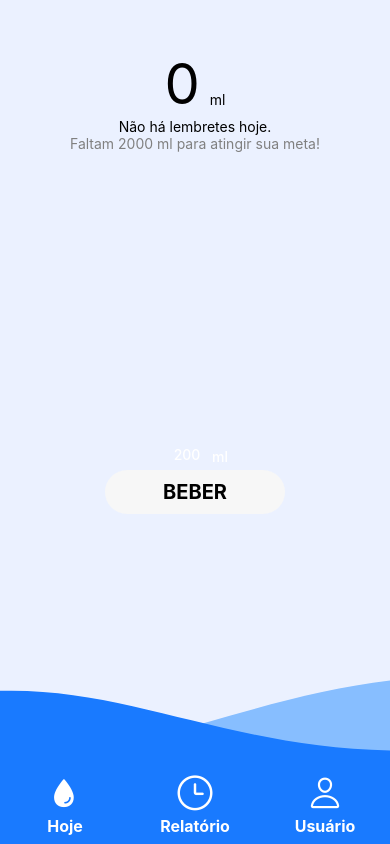
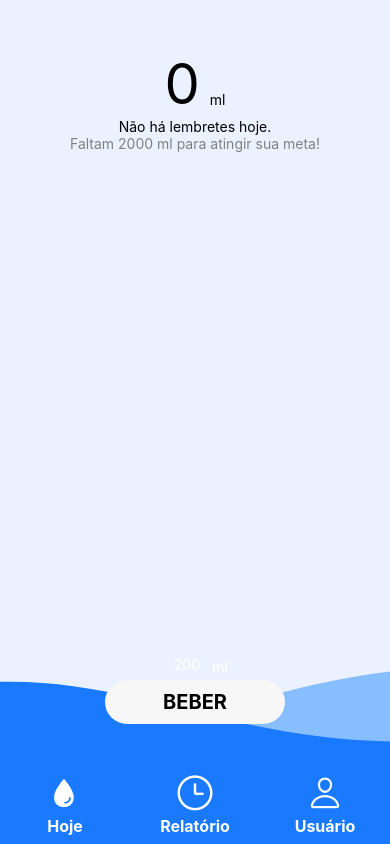
Before and after one commit to lucasgearhead/Water-App-Mobile, a React Native app: screen /Hoje in a window 390 px wide. Built offline with nearby package versions, Linux system fonts and the light colour scheme; what expo-notifications would draw is missing.

Commit message:
try up waves

```diff
--- a/src/Components/waves/Waves.js
+++ b/src/Components/waves/Waves.js
@@ -10,19 +10,19 @@ import Animated, {
 } from "react-native-reanimated";
 import { colors } from "../../Constants/constants";
 
-const { width } = Dimensions.get("screen");
+const { width, height } = Dimensions.get("screen");
 const AnimatedPath = Animated.createAnimatedComponent(Path);
 const AnimatedSvg = Animated.createAnimatedComponent(Svg);
 
 export default function Waves() {
-  const heightAnimated = useSharedValue(200);
+  const heightAnimated = useSharedValue(height * 0.175);
   const waveAnimated = useSharedValue(5);
 
   const svgContainerProps = useAnimatedProps(() => {
     return {
       width,
       height: heightAnimated.value,
-      viewBox: `0 -${width * 0.23} ${width} ${heightAnimated.value}`,
+      viewBox: `0 -${width * 0.1} ${width} ${heightAnimated.value}`,
     };
   });
 
@@ -30,13 +30,10 @@ export default function Waves() {
     return {
       d: `
       M 0 ${-width * 0.0476}
-        C ${width * 0.24}
-          ${width * 0.2}
-          ${width * 0.667}
-          ${-width * 0.215}
-          ${width}
-          ${-width * 0.0476}
-        V ${heightAnimated.value}
+      C ${width * 0.24} ${width * 0.2} ${width * 0.667} ${
+        -width * 0.215
+      } ${width} ${-width * 0.0476}
+      v ${heightAnimated.value}
       H 0
       Z
       `,
@@ -47,25 +44,15 @@ export default function Waves() {
     return {
       d: `
       M 0 0
-        C ${width / 2.5}
-          ${-width * 0.2}
-          ${width / 2}
-          ${width * 0.095}
-          ${width}
-          ${-width * 0.028}
+      C ${width / 2.5} ${-width * 0.2} ${width / 2} ${width * 0.095} ${width} ${
+        -width * 0.028
+      }
       V ${heightAnimated.value}
       H 0
       Z
       `,
     };
   });
-
-  function handleHeight() {
-    heightAnimated.value = withTiming(heightAnimated.value + 100, {
-      duration: 1000,
-      easing: Easing.ease,
-    });
-  }
 
   return (
     <>
--- a/src/screens/Today.js
+++ b/src/screens/Today.js
@@ -196,7 +196,9 @@ const TodayScreen = () => {
           display: "flex",
           flexDirection: "column",
           alignItems: "center",
-          marginBottom: 10,
+          position: "absolute",
+          bottom: "0%",
+          zIndex: 999,
         }}
       >
         <View
```
Lines whose indentation alone changed are shown as unchanged.
